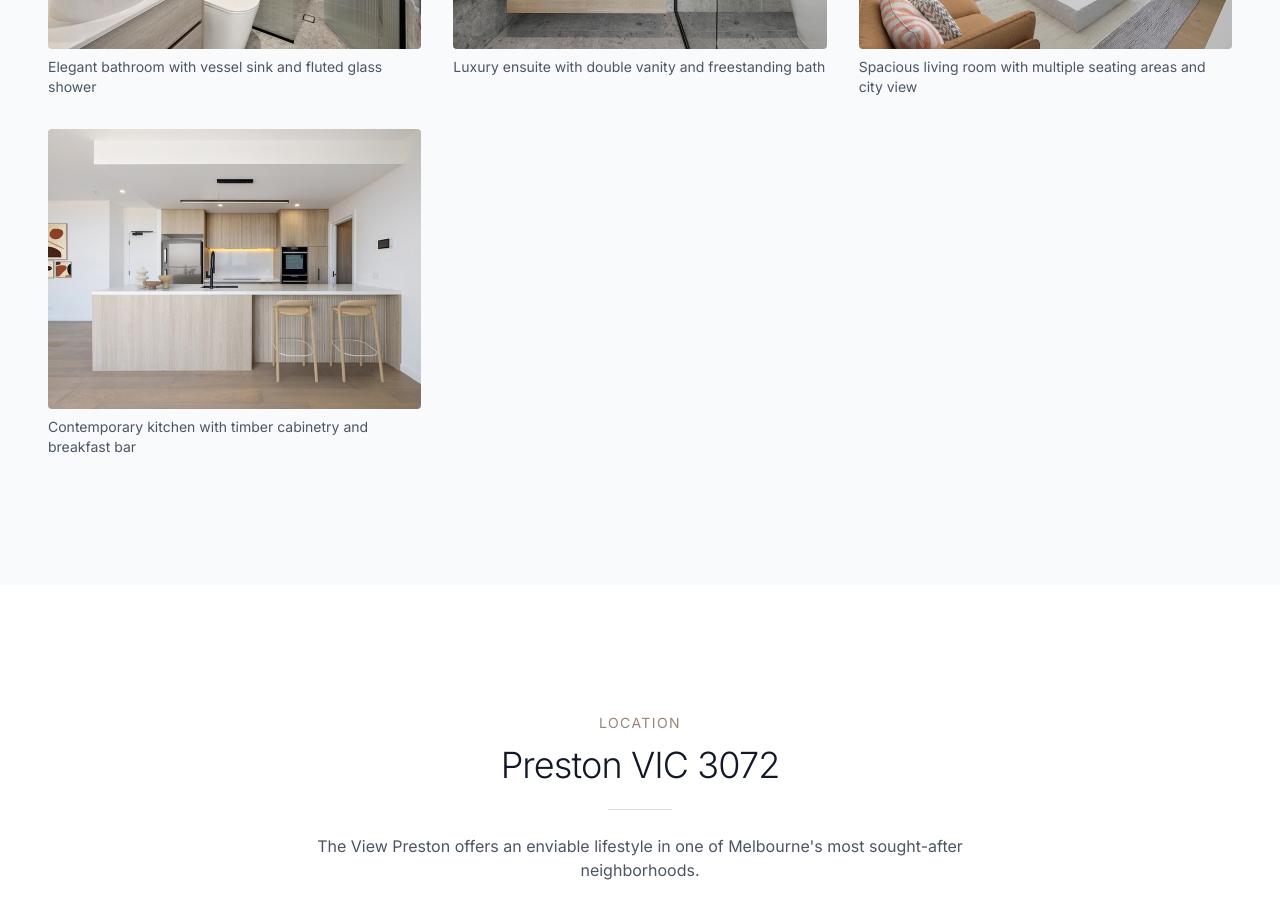
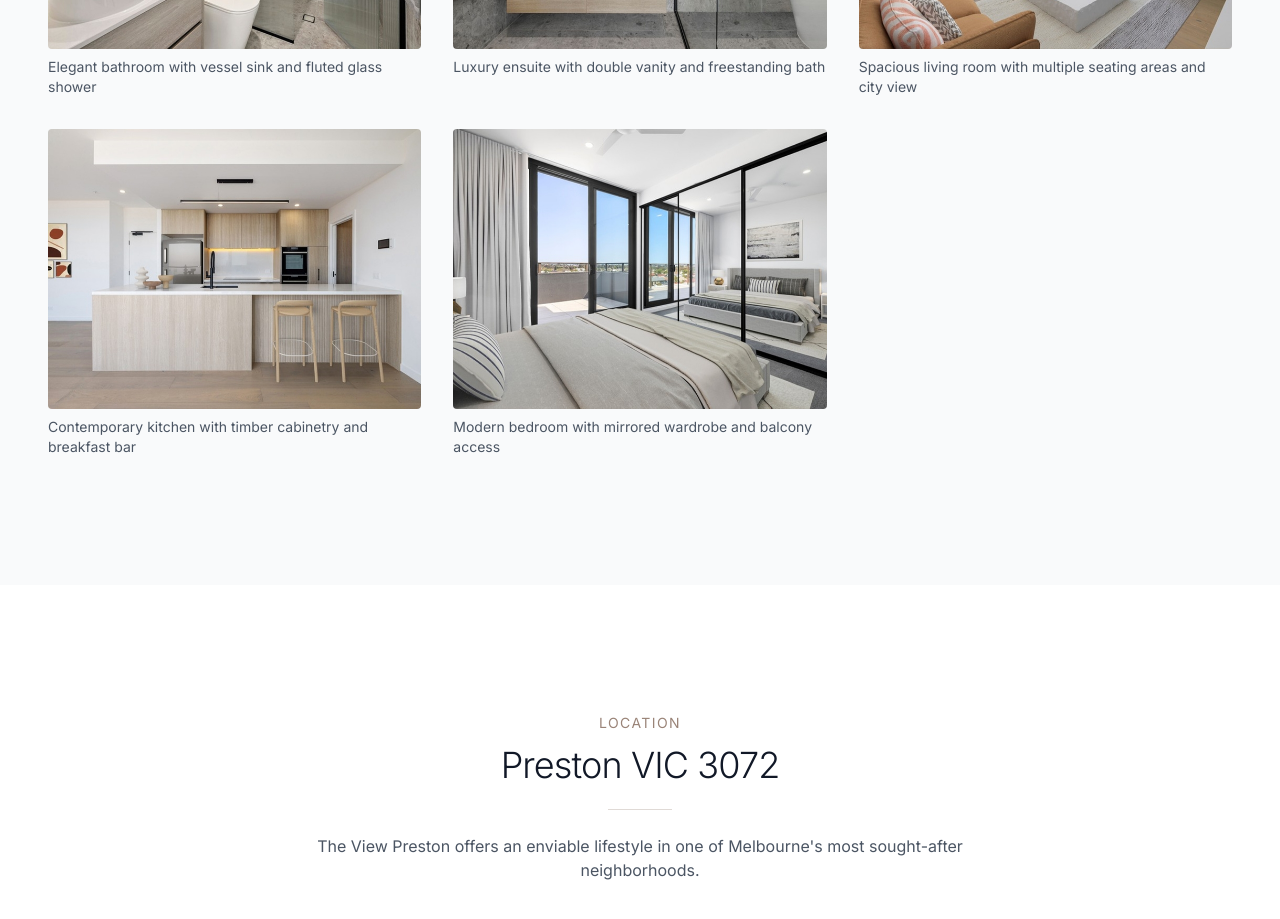
Before and after one commit to propertystart/view-preston-stemcon-v10, a React (Vite) app: page / in a window 1280 px wide. Shown: the part 3140-4059 px from the top of the page. Built offline with nearby package versions, Linux system fonts and the light colour scheme.

Commit message:
Add photo to gallery
Adds a new photo to the 'Modern Bedrooms' category in the gallery.

```diff
--- a/src/components/Gallery.tsx
+++ b/src/components/Gallery.tsx
@@ -76,6 +76,12 @@ const Gallery: React.FC = () => {
       src: "/lovable-uploads/d82448b0-41a6-46a7-b4d2-e996cd7193e4.png",
       alt: "Contemporary kitchen with timber cabinetry and breakfast bar",
       category: "kitchens"
+    },
+    {
+      id: 11,
+      src: "/lovable-uploads/4ac60df3-cfc9-48e6-aeb3-3b0633908177.png",
+      alt: "Modern bedroom with mirrored wardrobe and balcony access",
+      category: "bedrooms"
     }
   ];
 
```
Also changed, not shown: public/lovable-uploads/4ac60df3-cfc9-48e6-aeb3-3b0633908177.png (added).
